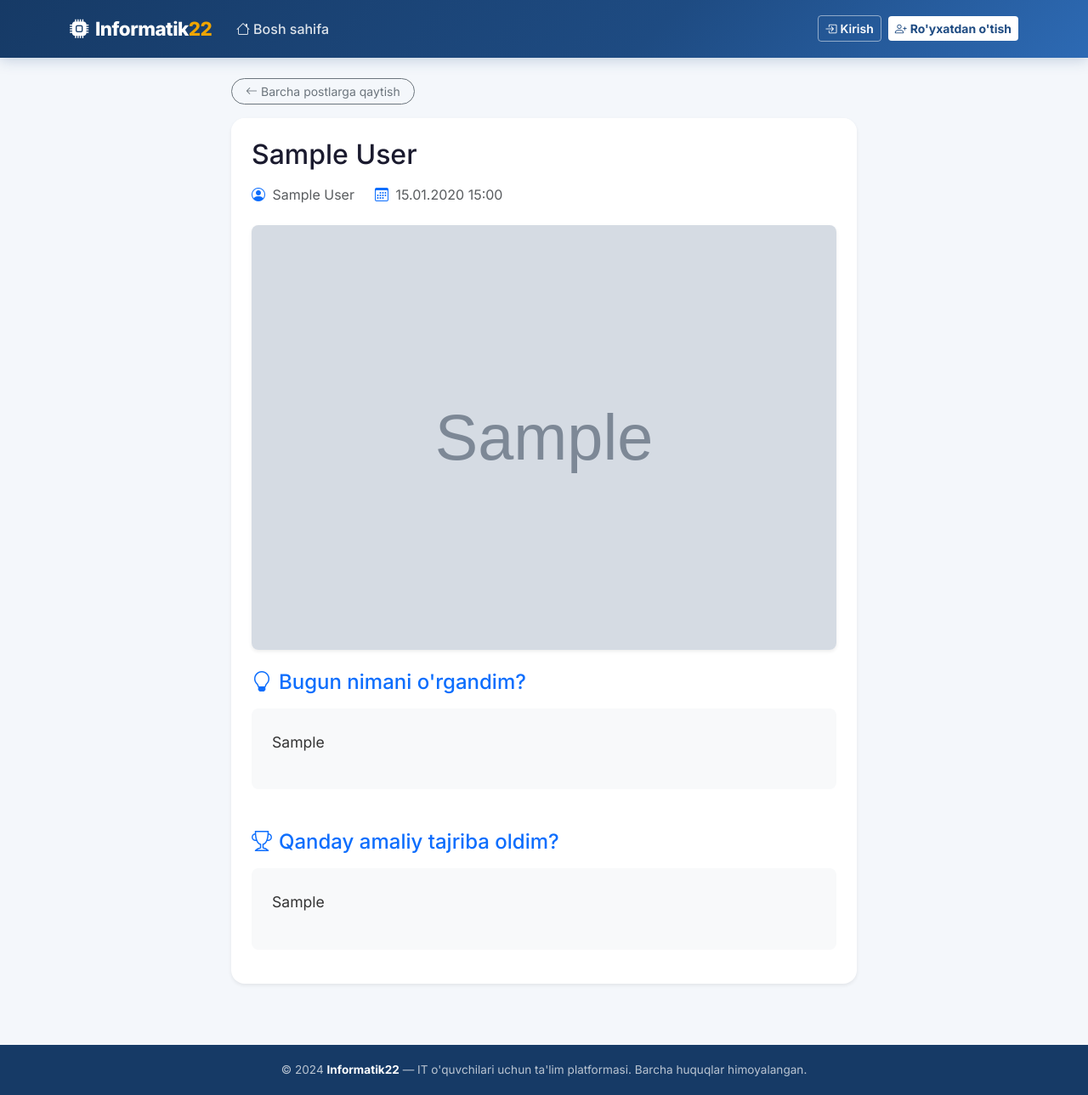
After one commit to yulchiyev1/informatik22, a Django app: page /post/1/ in a window 1280 px wide. The commit adds this page. Shown: the whole page at 85% size. Run offline with Django 5.2, Linux system fonts and the light colour scheme; tables that the repository leaves empty hold one stand-in row (values such as "Sample post"); grey boxes marked "Sample" are stand-in pictures.

Commit message:
feat: add post pagination and full screen detail view

```diff
--- a/core/urls.py
+++ b/core/urls.py
@@ -15,6 +15,8 @@ urlpatterns = [
 
     # Student posts
     path('create-post/', views.create_post, name='create_post'),
+    path('posts/', views.post_list, name='post_list'),
+    path('post/<int:pk>/', views.post_detail, name='post_detail'),
 
     # Quiz submission
     path('submit-quiz/<int:quiz_id>/', views.submit_quiz, name='submit_quiz'),
--- a/core/views.py
+++ b/core/views.py
@@ -85,7 +85,7 @@ def home(request):
     else:
         latest_quiz = DailyTest.objects.order_by('?').first()
 
-    posts = StudentPost.objects.all()  # Already ordered by -created_at
+    posts = StudentPost.objects.all()[:2]  # Show only top 2 latest posts
 
     context = {
         'materials': materials,
@@ -206,3 +206,22 @@ def submit_quiz(request, quiz_id):
                 messages.error(request, f"❌ Noto'g'ri javob. To'g'ri javob '{quiz.correct_answer}' edi.")
 
     return redirect('home')
+
+
+def post_list(request):
+    """
+    Displays a full list of all student posts (titles only).
+    """
+    posts = StudentPost.objects.all()
+    context = {'posts': posts}
+    return render(request, 'core/post_list.html', context)
+
+
+def post_detail(request, pk):
+    """
+    Displays a single student post in full screen.
+    """
+    from django.shortcuts import get_object_or_404
+    post = get_object_or_404(StudentPost, pk=pk)
+    context = {'post': post}
+    return render(request, 'core/post_detail.html', context)
--- a/templates/core/home.html
+++ b/templates/core/home.html
@@ -295,6 +295,11 @@
                     </div>
                     {% endfor %}
                 </div>
+                <div class="text-center mt-4">
+                    <a href="{% url 'post_list' %}" class="btn btn-outline-primary px-4 py-2 fw-600 rounded-pill">
+                        Barcha postlarni ko'rish <i class="bi bi-arrow-right ms-1"></i>
+                    </a>
+                </div>
             {% else %}
                 <div class="card">
                     <div class="card-body text-center py-5 text-muted">
--- /dev/null
+++ b/templates/core/post_detail.html
@@ -0,0 +1,64 @@
+{% extends 'core/base.html' %}
+
+{% block title %}{{ post.title }} — Informatik22{% endblock %}
+
+{% block content %}
+<div class="container py-4">
+    <div class="row justify-content-center">
+        <div class="col-md-10 col-lg-8">
+            <div class="mb-3">
+                <a href="{% url 'post_list' %}" class="btn btn-outline-secondary btn-sm rounded-pill px-3">
+                    <i class="bi bi-arrow-left me-1"></i>Barcha postlarga qaytish
+                </a>
+            </div>
+
+            <div class="card border-0 shadow-sm rounded-4 overflow-hidden">
+                <div class="card-header bg-white p-4 border-bottom-0">
+                    <h1 class="fw-800 mb-3" style="color: #1a1a2e; font-size: 2rem;">{{ post.title }}</h1>
+
+                    <div class="d-flex align-items-center text-muted fw-600">
+                        <div class="me-4">
+                            <i class="bi bi-person-circle me-1 text-primary"></i>
+                            {% if post.author.first_name and post.author.last_name %}
+                                {{ post.author.first_name }} {{ post.author.last_name }}
+                            {% else %}
+                                {{ post.author.username }}
+                            {% endif %}
+                        </div>
+                        <div>
+                            <i class="bi bi-calendar3 me-1 text-primary"></i>
+                            {{ post.created_at|date:"d.m.Y H:i" }}
+                        </div>
+                    </div>
+                </div>
+
+                {% if post.photo %}
+                <div class="px-4">
+                    <img src="{{ post.photo.url }}" class="img-fluid rounded-3 w-100 shadow-sm" alt="{{ post.title }}" style="max-height: 500px; object-fit: cover;">
+                </div>
+                {% endif %}
+
+                <div class="card-body p-4 pt-4">
+                    <div class="mb-5">
+                        <h4 class="fw-700 text-primary mb-3">
+                            <i class="bi bi-lightbulb me-2"></i>Bugun nimani o'rgandim?
+                        </h4>
+                        <div class="p-4 bg-light rounded-3" style="font-size: 1.1rem; line-height: 1.8; color: #333;">
+                            {{ post.learned_today|linebreaks }}
+                        </div>
+                    </div>
+
+                    <div class="mb-3">
+                        <h4 class="fw-700 text-primary mb-3">
+                            <i class="bi bi-trophy me-2"></i>Qanday amaliy tajriba oldim?
+                        </h4>
+                        <div class="p-4 bg-light rounded-3" style="font-size: 1.1rem; line-height: 1.8; color: #333;">
+                            {{ post.experience|linebreaks }}
+                        </div>
+                    </div>
+                </div>
+            </div>
+        </div>
+    </div>
+</div>
+{% endblock %}
```
Also changed, not shown: templates/core/post_list.html (added, +50 -0 lines).
